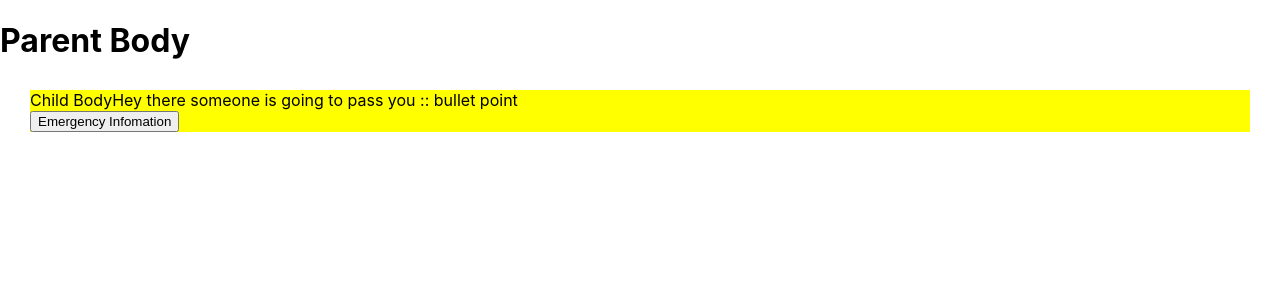
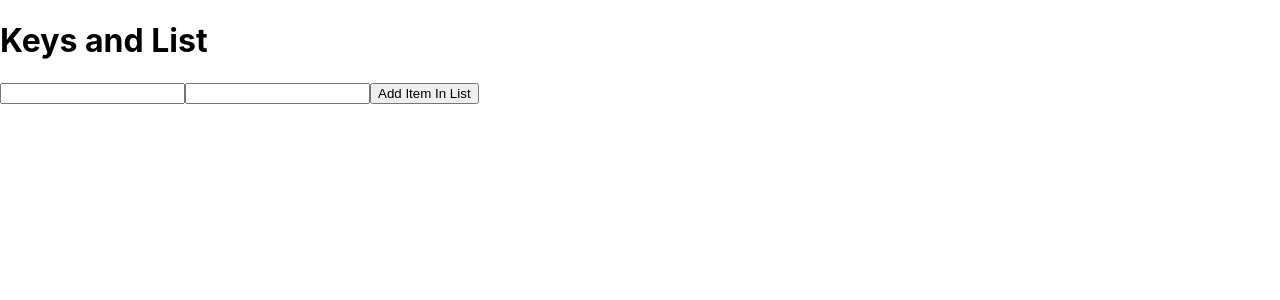
Before and after one commit to thakurutkarsh22/newton-react-fsd-july-2023, a React (Create React App) app: page / in a window 1280 px wide. Shown: the top 300 px of the page. Built offline with nearby package versions, Linux system fonts and the light colour scheme.

Commit message:
communication and keys Demo

```diff
--- a/src/2.Communication/2.ChildToParent/Child.js
+++ b/src/2.Communication/2.ChildToParent/Child.js
@@ -1,21 +1,28 @@
 function Child(props) {
-  const { bulletPoint, childCommunicatorHandler } = props;
+  const { bulletPoint, name, childCommunicatorHandler } = props;
 
   // childCommunicatorHandler -> PHONE
   // console.log(bulletPoint, childCommunicatorHandler);
+
+  // childCommunicatorHandler is a FUNCTION of PARENT
+  // If I call childCommunicatorHandler from CHIld, I am actually
+  // calling the PARENT function
+  // THIS IS EXACTLY HOW THE CHILD WILL COMMUNICATE.
 
   return (
     <>
       <div style={{ margin: "30px", background: "yellow" }}>
         Child Body
         {bulletPoint}
+        {name}
         <div>
           <button
             onClick={() => {
-              childCommunicatorHandler("Hey there I am safe!!");
+              console.log("emergenncy button clicked in child ");
+              childCommunicatorHandler("Emergency is there");
             }}
           >
-            Emergency Infomation{" "}
+            Emergency Infomation
           </button>
         </div>
       </div>
--- a/src/2.Communication/2.ChildToParent/Parent.js
+++ b/src/2.Communication/2.ChildToParent/Parent.js
@@ -8,12 +8,15 @@ function Parent() {
     console.log(infomation, "infomation HAS BEEN RECIEVED TO PARENT ");
   };
 
+  // childCommunicatorHandler("asdasdasd")
+
   return (
     <>
       <h1>Parent Body</h1>
 
       <Child
         childCommunicatorHandler={childCommunicatorHandler}
+        name={"utkarsh"}
         bulletPoint={bulletPoint}
       />
     </>
--- /dev/null
+++ b/src/2.Communication/3.Sibling/Child1Counter.js
@@ -0,0 +1,38 @@
+import { useState } from "react";
+
+function Child1Counter(props) {
+  const [count, setCount] = useState(0);
+
+  const { handler } = props;
+
+  return (
+    <>
+      <div
+        style={{ padding: "10px", margin: "10px", border: "1px solid black" }}
+      >
+        <h1>Counter</h1>
+        <div>{count}</div>
+
+        <button
+          onClick={() => {
+            setCount((oldVal) => oldVal - 1);
+            handler("DECREMENT");
+          }}
+        >
+          - dec
+        </button>
+
+        <button
+          onClick={() => {
+            setCount((oldVal) => oldVal + 1);
+            handler("INCREMENT");
+          }}
+        >
+          + inc
+        </button>
+      </div>
+    </>
+  );
+}
+
+export default Child1Counter;
--- /dev/null
+++ b/src/2.Communication/3.Sibling/Child2OperationDIsplay.js
@@ -0,0 +1,12 @@
+function Child2OperationDIsplay(props) {
+  const { info } = props;
+  return (
+    <div style={{ padding: "10px", margin: "10px", border: "1px solid black" }}>
+      <h1>Operation Details</h1>
+
+      <div>{info ? info : "NO Operation YET"}</div>
+    </div>
+  );
+}
+
+export default Child2OperationDIsplay;
--- /dev/null
+++ b/src/2.Communication/3.Sibling/Parent.js
@@ -0,0 +1,36 @@
+import { useState } from "react";
+import Child1Counter from "./Child1Counter";
+import Child2OperationDIsplay from "./Child2OperationDIsplay";
+
+function Parent() {
+  const [info, setInfo] = useState();
+
+  const child1ToParentCommunicator = (infoFromChild1) => {
+    console.log("PARENT RECIEVED::::: ", infoFromChild1);
+    setInfo(infoFromChild1);
+  };
+
+  return (
+    <>
+      {/* {infoFromChild1} */}
+      <h1 style={{ margin: "10px", background: "red" }}>Welcome</h1>
+
+      <div
+        style={{
+          display: "flex",
+          gap: "10px",
+          width: "100%",
+          justifyContent: "space-between",
+        }}
+      >
+        {/* Counter */}
+        <Child1Counter handler={child1ToParentCommunicator} />
+
+        {/* Operation Detail */}
+        <Child2OperationDIsplay info={info} />
+      </div>
+    </>
+  );
+}
+
+export default Parent;
--- /dev/null
+++ b/src/3.KeysAndList/KeysAndListProblem.js
@@ -0,0 +1,49 @@
+import { useState } from "react";
+
+function KeysAndList() {
+  const [studentList, setStudentList] = useState([]);
+
+  console.log(studentList, "student list");
+
+  return (
+    <>
+      <h1>Keys and List</h1>
+
+      <div>
+        <input id="inputBox" type="text" />
+        <input type="number" />
+
+        <button
+          onClick={() => {
+            const element = document.getElementById("inputBox");
+            const value = element.value;
+            setStudentList((oldVal) => [value, ...oldVal]);
+          }}
+        >
+          {" "}
+          Add Item In List
+        </button>
+      </div>
+
+      {/* LIST of STUDENTS  */}
+      <div style={{ margin: "10px", padding: "20px" }}>
+        {studentList.map((student) => {
+          return (
+            <div
+              style={{
+                border: "1px solid black",
+                background: "green",
+                margin: "10px",
+                padding: "10px",
+              }}
+            >
+              {student}
+            </div>
+          );
+        })}
+      </div>
+    </>
+  );
+}
+
+export default KeysAndList;
--- /dev/null
+++ b/src/3.KeysAndList/KeysAndListSolution.js
@@ -0,0 +1,57 @@
+import { useState } from "react";
+
+function KeysAndListSolution() {
+  const [studentList, setStudentList] = useState([]);
+
+  console.log(studentList, "student list");
+
+  return (
+    <>
+      <h1>Keys and List</h1>
+
+      <div>
+        <input id="inputBox" type="text" />
+        <input id="inputNumberBox" type="number" />
+
+        <button
+          onClick={() => {
+            const element = document.getElementById("inputBox");
+            const idElement = document.getElementById("inputNumberBox");
+            const name = element.value;
+            const id = idElement.value;
+            const student = {
+              name: name,
+              id: id,
+            };
+            setStudentList((oldVal) => [student, ...oldVal]);
+          }}
+        >
+          {" "}
+          Add Item In List
+        </button>
+      </div>
+
+      {/* LIST of STUDENTS  */}
+      <div style={{ margin: "10px", padding: "20px" }}>
+        {studentList.map((studentObje) => {
+          const { name, id } = studentObje;
+          return (
+            <div
+              key={id}
+              style={{
+                border: "1px solid black",
+                background: "green",
+                margin: "10px",
+                padding: "10px",
+              }}
+            >
+              <div>{name}</div>
+            </div>
+          );
+        })}
+      </div>
+    </>
+  );
+}
+
+export default KeysAndListSolution;
--- a/src/App.js
+++ b/src/App.js
@@ -8,7 +8,10 @@ import MultipleState from "./1.BasicReact/5.MultipleState/1.Multiple_Use_State/M
 import SingleUseState from "./1.BasicReact/5.MultipleState/2.Single_Use_State/SingleUseState";
 import MainContentComponent from "./1.BasicReact/6.WrapperBeautifulComponent/MainContentComponent";
 import BeautifulWrapper from "./1.BasicReact/6.WrapperBeautifulComponent/BeautifulWrapper";
-import Parent from "./2.Communication/2.ChildToParent/Parent";
+import Parent from "./2.Communication/3.Sibling/Parent";
+import KeysAndList from "./3.KeysAndList/KeysAndListProblem";
+import KeysAndListSolution from "./3.KeysAndList/KeysAndListSolution";
+// import Parent from "./2.Communication/2.ChildToParent/Parent";
 // import Parent from "./2.Communication/1.ParentToCHild/Parent";
 
 // App Component (Kind of HTMl + pure JS)
@@ -65,7 +68,12 @@ function App() {
         <MainContentComponent />
       </BeautifulWrapper> */}
 
-      <Parent />
+      {/* <Parent /> */}
+
+      {/* <Parent /> */}
+
+      {/* <KeysAndList /> */}
+      <KeysAndListSolution />
     </>
   );
 }
```
